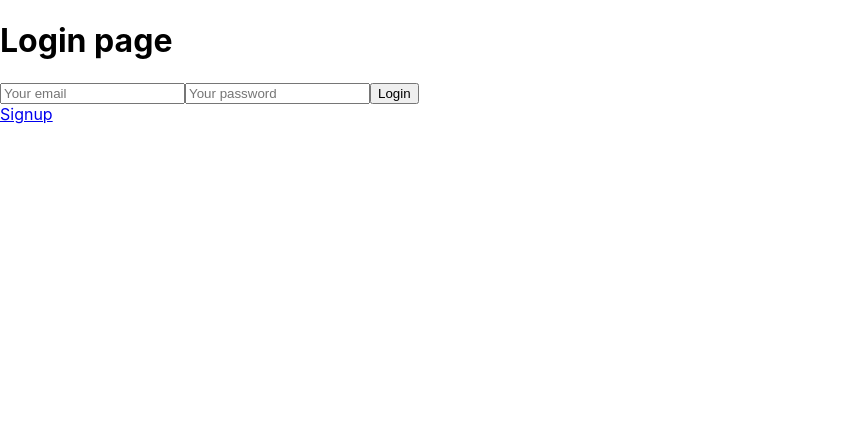
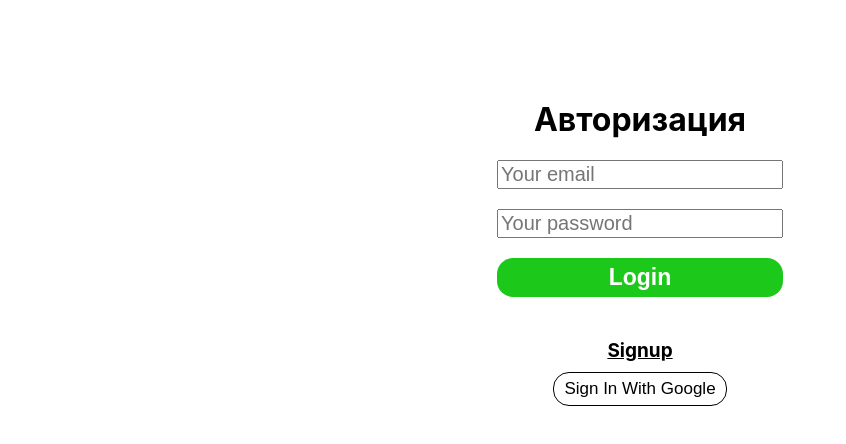
Before and after one commit to igor2532/auth, a React (Create React App) app: page /login in a window 1280 px wide. Shown: the top 444 px of the page, without its empty margins (0-846 px from the left). Built offline with nearby package versions, Linux system fonts and the light colour scheme.

Commit message:
add google

```diff
--- a/src/App.css
+++ b/src/App.css
@@ -8,3 +8,153 @@
 div.App {
   text-align: center;
 }
+
+.App_items img,.App_items_all img {
+  width: 174px;
+  height: 126px;
+}
+
+.App_items>div,.App_items_all>div {
+  display: flex;
+  flex-direction: column;
+  justify-content: space-around;
+  align-items: center;
+}
+
+.App_items,.App_items_all {
+  display: grid;
+  padding-top: 30px;
+  padding-bottom: 30px;
+  grid-template-columns: 24% 24% 24% 24%;
+  gap: 10px;
+  justify-content: center;
+}
+
+.App_form_for_add {
+  text-align: center;
+  padding-top: 36px;
+}
+
+.App_form_for_add form {
+  display: flex;
+  flex-direction: column;
+  gap: 18px;
+  width: 350px;
+  margin: 0 auto;
+}
+
+.App_form_for_add form input {
+  height: 29px;
+  padding-left: 20px;
+  padding-right: 20px;
+  font-size: 22px;
+}
+
+.App_form_for_add form button {
+  font-size: 20px;
+  background: #ff6400;
+  border: none;
+  border-radius: 17px;
+  padding-top: 6px;
+  padding-bottom: 6px;
+  color: white;
+  font-weight: bold;
+}
+
+h2.h2_app {
+  text-align: center;
+}
+
+.App_logo img {
+  width: 48px;
+}
+
+header.App_header {
+  display: grid;
+  grid-template-columns: 50% 50%;
+  justify-content: space-evenly;
+  align-items: center;
+}
+
+.App_functions {
+  padding-right: 30px;
+  display: flex;
+  justify-content: flex-end;
+  gap: 23px;
+}
+
+.App_logo {
+  padding-left: 20px;
+  padding-top: 8px;
+}
+
+.App_functions button {
+  font-size: 16px;
+  background: white;
+  border: solid 1px black;
+  border-radius: 5px;
+  padding-top: 6px;
+  padding-bottom: 6px;
+  padding-left: 10px;
+  padding-right: 10px;
+}
+
+
+/*LOGIN PAGE */
+form.login-form {
+  display: flex;
+  flex-direction: column;
+  gap: 20px;
+  width: 286px;
+  margin: 0 auto;
+}
+form.login-form {
+  display: flex;
+  flex-direction: column;
+  gap: 20px;
+  width: 286px;
+  margin: 0 auto;
+}
+button.login-button {
+  font-size: 23px;
+  background: #1cc91b;
+  border: none;
+  border-radius: 16px;
+  color: white;
+  font-weight: bold;
+  padding-top: 6px;
+  padding-bottom: 6px;
+}
+.App_other a {
+  color: black;
+  font-weight: bold;
+  font-size: 19px;
+}
+h1.App_loginH1 {
+  text-align: center;
+}
+
+.App_other {
+  text-align: center;
+  padding-top: 32px;
+}
+.App_other>div {
+  padding-top: 10px;
+}
+h1.App_loginH1 {
+  margin-top: 100px;
+}
+button.App_form_button_google {
+  background: none;
+  border: solid 1px black;
+  font-size: 17px;
+  border-radius: 16px;
+  padding-top: 6px;
+  padding-bottom: 6px;
+  padding-left: 10px;
+  padding-right: 10px;
+}
+form.login-form input {
+  font-size: 20px;
+}
+/* LOGIN PAGE */
--- a/src/firebase.js
+++ b/src/firebase.js
@@ -1,7 +1,9 @@
 import { initializeApp } from "firebase/app";
 import { getAnalytics } from "firebase/analytics";
-import { getAuth } from "firebase/auth";
-
+import { getAuth ,signInWithPopup, GoogleAuthProvider } from "firebase/auth";
+import { collection, addDoc } from "firebase/firestore";
+import {getDatabase} from 'firebase/database';
+import { getStorage } from "firebase/storage";
 const firebaseConfig = {
     apiKey: "AIzaSyCTqAk17zIndor69QppclgP5rpJgsukao0",
     authDomain: "react-firebase-auth-email-pwd1.firebaseapp.com",
@@ -9,12 +11,20 @@ const firebaseConfig = {
     storageBucket: "react-firebase-auth-email-pwd1.appspot.com",
     messagingSenderId: "372606957741",
     appId: "1:372606957741:web:647ad85d06b6a3dae06e24",
-    measurementId: "G-2RG4Q7QC07"
+    measurementId: "G-2RG4Q7QC07",
+    databaseURL: `https://react-firebase-auth-email-pwd1-default-rtdb.firebaseio.com`
   };
 
   // Initialize Firebase
   const app = initializeApp(firebaseConfig);
   const analytics = getAnalytics(app);
+  const provider = new GoogleAuthProvider();
+provider.setCustomParameters({
+    prompt : "select_account "
+});
 
-  export const auth = getAuth();
-  export default app;
+export const signInWithGooglePopup = () => signInWithPopup(auth, provider);
+  export const auth = getAuth(app);
+  export const storage = getStorage(app);
+  export const database = getDatabase(app);
+export default app;
--- a/src/pages/Home.jsx
+++ b/src/pages/Home.jsx
@@ -1,11 +1,62 @@
-import { signOut } from 'firebase/auth';
-import React from 'react'
+import { signOut} from 'firebase/auth';
+import React, { useEffect, useState } from 'react'
 import { useNavigate } from 'react-router-dom'
-import { auth } from '../firebase';
-
+import { auth, database, storage} from '../firebase';
+import { addDoc, collection, doc, getDoc, getDocs, getFirestore,query, where } from 'firebase/firestore';
+import { ref } from 'firebase/database';
+import {  uploadBytes, uploadBytesResumable } from 'firebase/storage';
 export default function Home() {
 const user = JSON.parse(localStorage.getItem('user'));
+const token = localStorage.getItem('token');
 const navigate = useNavigate();
+const [array, setArray] = useState([]);
+const [arrayAll, setArrayAll] = useState([]);
+const [valueTitle, setValueTitle] = useState('');
+const [valuePrice, setValuePrice] = useState('');
+const [valueImage, setValueImage] = useState('');
+const [file, setFile] = useState("");
+const handleUpload = (event) => {
+  event.preventDefault();
+  const storageRef = ref(storage, `/files/${file.name}`)
+  const uploadTask = uploadBytesResumable(storageRef, file);
+}
+const categoryDocRef = doc(getFirestore(), "users",user.uid);
+const handleInfo = async () => {
+const q =  query(collection(getFirestore(), 'products'),where('userId', '==',categoryDocRef));
+const all =  query(collection(getFirestore(), 'products'),where('userId', '!=',categoryDocRef));
+const querySnapshot = await getDocs(q);
+const querySnapshotAll = await getDocs(all);
+const myArr = [];
+const myArrAll = [];
+querySnapshot.forEach((doc)=>{
+  myArr.push(doc.data());
+})
+querySnapshotAll.forEach((doc)=>{
+  myArrAll.push(doc.data());
+})
+setArray(myArr);
+setArrayAll(myArrAll);
+}
+
+useEffect(()=>{
+  handleInfo();
+},[])
+
+function handleChange(event) {
+  setFile(event.target.files[0]);
+}
+
+const addProduct = async (event) => {
+  event.preventDefault();
+  const docRef = await addDoc(collection(getFirestore(),'products'),{
+   title: valueTitle,
+   price: valuePrice,
+   image: valueImage,
+   userId: categoryDocRef
+  });
+  handleInfo();
+}
+
 const handleLogout = async () => {
   await signOut(auth);
   localStorage.removeItem('token');
@@ -13,13 +64,60 @@ const handleLogout = async () => {
    navigate('/login');
 }
   return (
-    <div>
+    <>
+  { token &&
+  <>
 
-<h1>Welcome</h1>
-<h1>{user.email}</h1>
+  <header className='App_header'>
+  <div className='App_logo'><img src='https://cdn-icons-png.flaticon.com/512/6078/6078201.png'/> </div>
+   <div className='App_functions'>
+   <button>Ваш email:{user.email} </button>
+  <button onClick={handleLogout}>Logout</button>
+    </div>
+    </header>
+    <div className='App_form_for_add'>
+        <form>
+            <input onChange={(e)=>setValueTitle(e.target.value)}  placeholder='Enter title'/>
+            <input onChange={(e)=>setValuePrice(e.target.value)} type='number'  placeholder='Enter price'/>
+            <input onChange={(e)=>setValueImage(e.target.value)}  placeholder='Enter url image'/>
+            <input type="file" onChange={handleChange} />
+                <button onClick={handleUpload}>Upload</button>
+            <button onClick={addProduct}>Add product</button>
+        </form>
+    </div>
+  <h2 className='h2_app'>Мои блюда</h2>
+  <div className='App_items'>
+    {
+      array.map((item,key)=>(
+        <>
+        <div key={key}>
+        <img src={item.image}/>
+          <span>{item.title}</span>
+          <span>{item.price}</span>
+        </div>
+        </>
+      ))
+    }
+  </div>
 
-<button onClick={handleLogout}>Logout</button>
 
-    </div>
+
+    <h2 className='h2_app'>Блюда других поваров</h2>
+    <div className='App_items_all'>
+    {
+      arrayAll.map((item,key)=>(
+        <>
+        <div key={key}>
+        <img src={item.image}/>
+          <span>{item.title}</span>
+        </div>
+        </>
+      ))
+    }
+  </div>
+
+ </>
+}
+</>
   )
 }
--- a/src/pages/Login.jsx
+++ b/src/pages/Login.jsx
@@ -1,6 +1,6 @@
 import { createUserWithEmailAndPassword, signInWithEmailAndPassword } from 'firebase/auth';
 import React, { useState } from 'react'
-import { auth } from '../firebase';
+import { auth, signInWithGooglePopup } from '../firebase';
 import { NavLink, useNavigate } from 'react-router-dom';
 
 export default function Login() {
@@ -22,9 +22,22 @@ export default function Login() {
 
         }
     }
+
+
+
+    const logGoogleUser = async () => {
+        const response = await signInWithGooglePopup();
+        localStorage.setItem('token',response.user.accessToken);
+        localStorage.setItem('user',JSON.stringify(response.user));
+        navigate("/");
+    }
+
+
+
+
   return (
    <div>
-    <h1>Login page</h1>
+    <h1 className='App_loginH1'>Авторизация</h1>
     <form  className='login-form'>
         <input
         type='email'
@@ -41,8 +54,14 @@ export default function Login() {
         onChange={(e)=>setPassword(e.target.value)}
         />
         <button onClick={handleSubmit} className='login-button'>Login</button>
-        <div><NavLink to="/signup">Signup</NavLink></div>
+
     </form>
+    <div className='App_other'>
+    <div><NavLink to="/signup">Signup</NavLink></div>
+        <div>
+            <button className='App_form_button_google' onClick={logGoogleUser}>Sign In With Google</button>
+        </div>
+    </div>
    </div>
   )
 }
--- a/src/pages/Signup.jsx
+++ b/src/pages/Signup.jsx
@@ -2,11 +2,21 @@ import { createUserWithEmailAndPassword } from 'firebase/auth';
 import React, { useState } from 'react'
 import { auth } from '../firebase';
 import { Link, NavLink, useNavigate } from 'react-router-dom';
-
+import { addDoc, collection, doc, getDocs, getFirestore,query, setDoc, where } from 'firebase/firestore';
 export default function Signup() {
     const navigate = useNavigate();
     const [email, setEmail] = useState('');
     const [password,setPassword] = useState('');
+
+    const handleAddUser = async (uid) => {
+        const docRefA = doc(collection(getFirestore(),'users'),uid);
+
+        const newDocRefA = await setDoc(docRefA,{
+            email: email,
+           });
+
+
+    }
     const handleSubmit = async (event) => {
         event.preventDefault();
     if (password.length>5) {
@@ -17,7 +27,9 @@ export default function Signup() {
             localStorage.setItem('token',user.accessToken);
             localStorage.setItem('user',JSON.stringify(user));
             navigate('/');
-           }
+            console.log(user.uid)
+            handleAddUser(user.uid);
+        }
            catch(error) {
                console.log(error)
            }
@@ -32,8 +44,8 @@ export default function Signup() {
     }
   return (
    <div>
-    <h1>Signup</h1>
-    <form onSubmit={handleSubmit} className='signup-form'>
+    <h1 className='App_loginH1'>Регистрация</h1>
+    <form className='login-form' onSubmit={handleSubmit} >
         <input
         type='email'
         placeholder='Your email'
@@ -48,11 +60,13 @@ export default function Signup() {
         value={password}
         onChange={(e)=>setPassword(e.target.value)}
         />
-        <button type='submit' className='signup-button'>Signup</button>
+        <button type='submit' className='login-button'>Signup</button>
 
 
     </form>
+    <div className='App_other'>
     <div><NavLink to="/login">Login</NavLink></div>
+    </div>
 
    </div>
   )
```
Also changed, not shown: src/pages/MyForm.jsx (added, +11 -0 lines).
